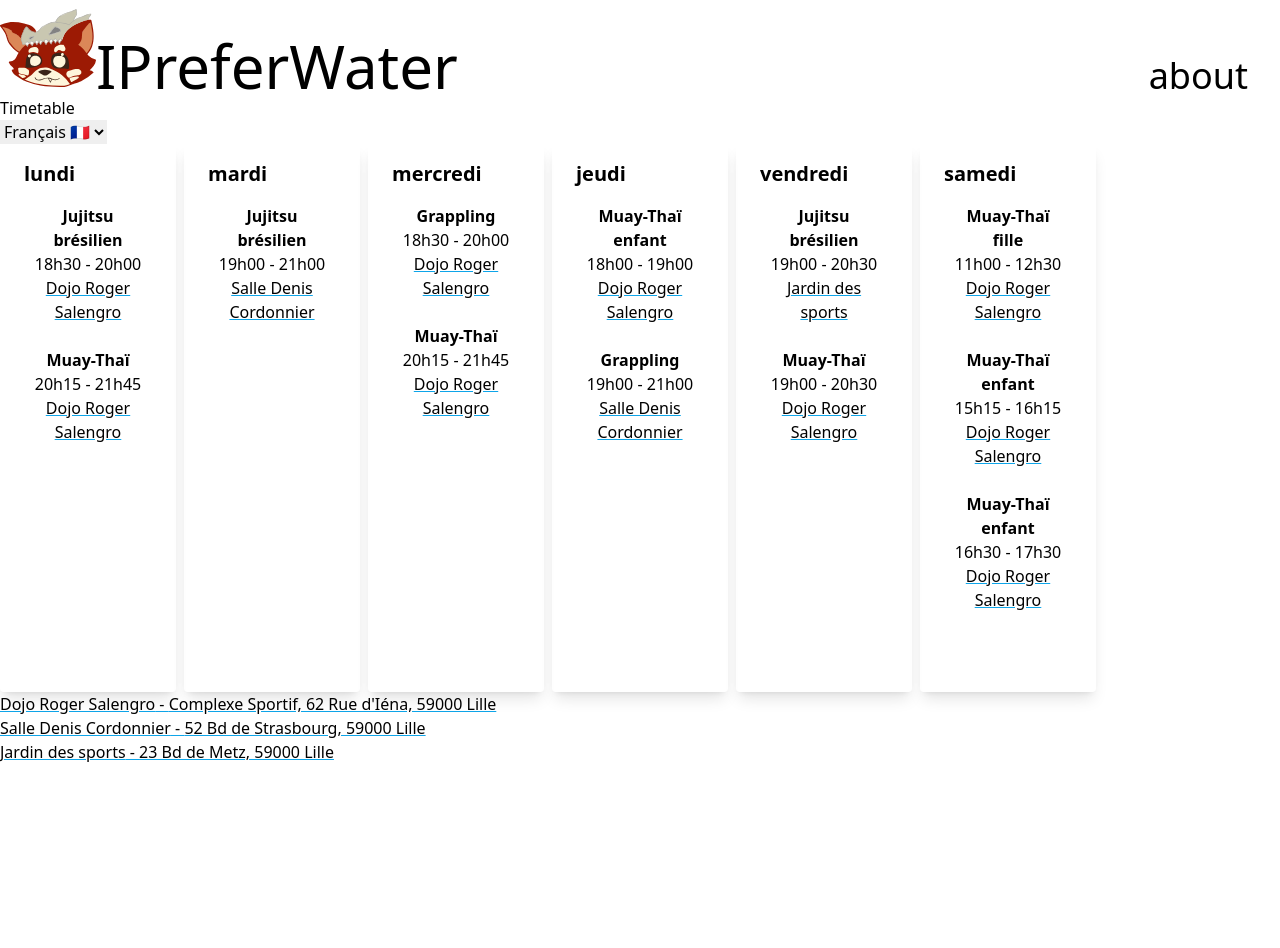
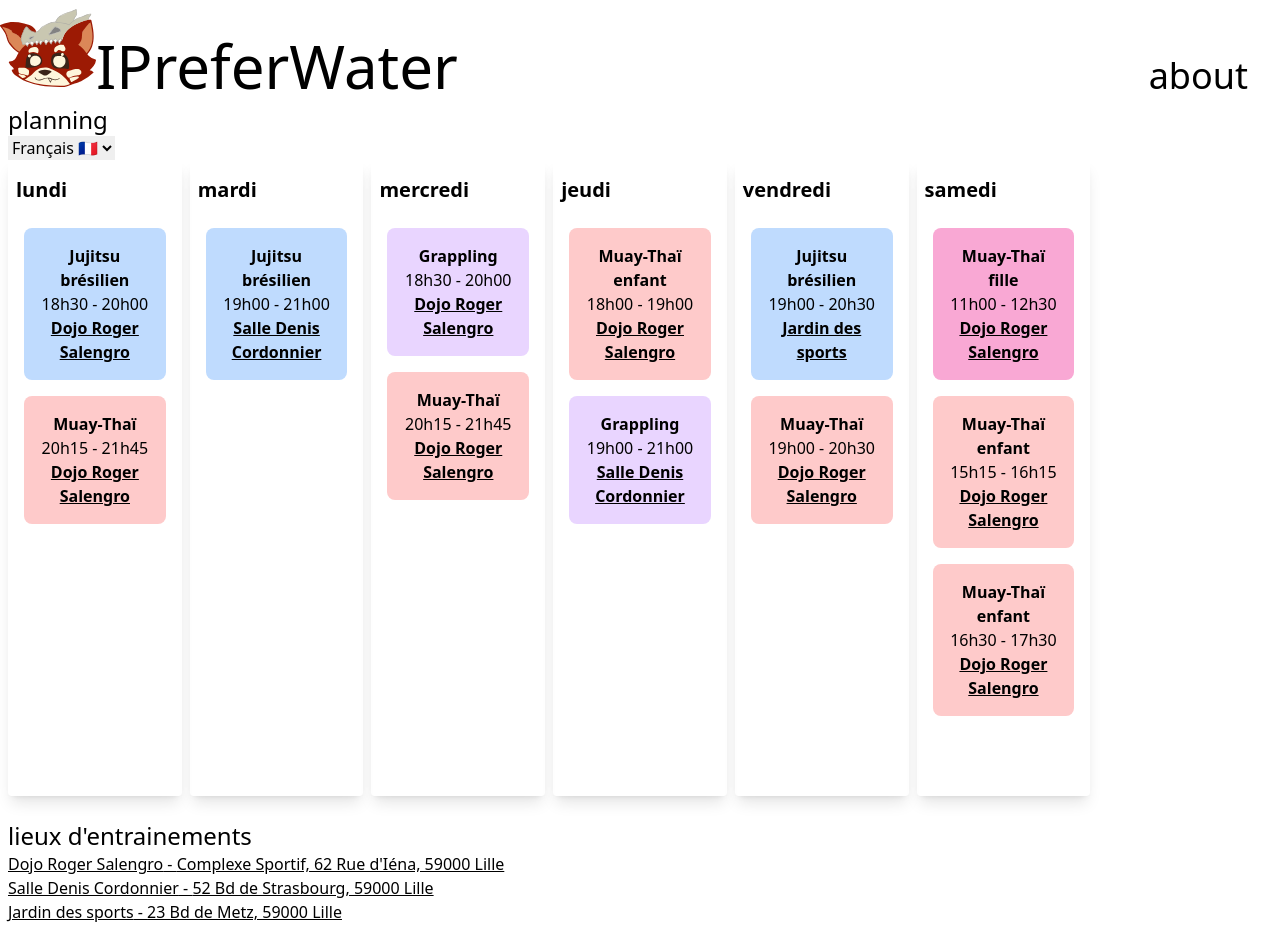
Before and after one commit to IPreferWater/ipreferwater-website, a Next.js app: page /timetable/pantheres-lille in a window 1280 px wide. Before the commit the page ends 800 px from the top, so only its background shows below. Built offline with nearby package versions, Linux system fonts and the light colour scheme.

Commit message:
feat(timetable): finish dev

```diff
--- a/components/timetable/Day.tsx
+++ b/components/timetable/Day.tsx
@@ -17,10 +17,6 @@ type PlanningDayProps = {
     function updateEventsIdsAndPlaceIds(event :IEvent) : IEventUpdated{
 
         const eventID = eventIds[event.eventId]
-
-        if (eventID == null){
-          console.log(`can't find the id ${event.eventId} in  event \n ${JSON.stringify(event)} \n in list of eventID \n${JSON.stringify(eventIds)}`)
-        }
         const place = placeIds[event.placeId]
 
          return {
@@ -32,19 +28,19 @@ type PlanningDayProps = {
          } as IEventUpdated;
       }
 
-    return (<div className="min-h-200 min-w-200 rounded overflow-hidden shadow-lg relative">
+    return (<div className="rounded overflow-hidden shadow-lg relative">
 
-      <div className="px-6 py-4 pb-16">
-        <div className="flex flex-row justify-between">
+      <div className="px-2 py-4 pb-16">
+        <div className="flex flex-row">
           <div className="font-bold text-xl mb-2">
              {getLabelDayByLanguage(day.dayID, language)}
           </div>
           <div className="text-xs"></div>
         </div>
 
-        <ul className={`min-h-32 min-w-32`}>
+        <ul>
           {day.events.map((event, i) =>
-            <li key={i} className={`flex flex-col text-center rounded-lg text-beach-grey p-2 mb-2 todo-color}`}>
+            <li key={i} className={`text-center mx-2 my-4`}>
               <TimetableEvent event={updateEventsIdsAndPlaceIds(event)}/>
             </li>
           )}
--- a/components/timetable/TimetableEvent.tsx
+++ b/components/timetable/TimetableEvent.tsx
@@ -6,13 +6,27 @@ type EventProps = {
 
   export function TimetableEvent({event}:EventProps) {
 
+    function getBgColorFromColorID(colorID:string) : string{
+      switch (colorID) {
+        case 'red':
+          return 'bg-red-200'
+        case 'blue':
+          return 'bg-blue-200'
+          case 'purple':
+          return 'bg-purple-200'
+          case 'pink':
+          return 'bg-pink-300'
+      }
+      return ''
+    }
+
     return (
-      <div className={`flex flex-col bg-${event.color}`}>
-              <div className={`font-semibold`}>
-                {event.eventLabel}
-              </div>
-              <div>{event.start} - {event.end}</div>
-              <a className='underline decoration-sky-500' href={event.place.gmap} target='_blank'>{event.place.label}</a>
-              </div>
+      <div className={`flex flex-col rounded-lg p-4 ${getBgColorFromColorID(event.color)}`}>
+        <div className={`font-bold`}>
+          {event.eventLabel}
+        </div>
+        <div>{event.start} - {event.end}</div>
+        <a className='underline font-semibold' href={event.place.gmap} target='_blank'>{event.place.label}</a>
+      </div>
 )
   }
--- a/data/timetable/pantheres-lille.json
+++ b/data/timetable/pantheres-lille.json
@@ -111,35 +111,35 @@
           "FR":"Jujitsu brésilien",
           "EN":"Brazilian jujitsu"
         },
-        "color": "blue-300"
+        "color": "blue"
       },
       "nogi" : {
         "labels":{
           "FR":"Grappling",
           "EN":"Grappling"
         },
-        "color": "purple-300"
+        "color": "purple"
       },
       "boxtai" : {
         "labels":{
           "FR":"Muay-Thaï",
           "EN":"Muay-Thaï"
         },
-        "color": "red-300"
+        "color": "red"
       },
       "boxtaikid" : {
         "labels":{
           "FR":"Muay-Thaï enfant",
           "EN":"Muay-Thaï kid"
         },
-        "color": "red-200"
+        "color": "red"
       },
       "boxtaigirl" : {
         "labels":{
           "FR":"Muay-Thaï fille",
           "EN":"Muay-Thaï girl"
         },
-        "color": "pink-200"
+        "color": "pink"
       }
     },
     "placeIds" : {
@@ -156,7 +156,7 @@
       "jardin": {
         "label":"Jardin des sports",
         "address" : "23 Bd de Metz, 59000 Lille",
-        "gmap":"50.620651125644066, 3.038042846157788"
+        "gmap":"https://www.google.com/maps/place/50%C2%B037'14.3%22N+3%C2%B002'17.0%22E/@50.6206511,3.0354625,17z/data=!3m1!4b1!4m4!3m3!8m2!3d50.6206511!4d3.0380428?hl=fr&entry=ttu"
       }
     }
     }
--- a/pages/timetable/[id].tsx
+++ b/pages/timetable/[id].tsx
@@ -1,7 +1,6 @@
-import Link from 'next/link'
 import Layout from '../../components/Layout'
 import { getAllTimetableIds, getTimetableData } from '../api/timetable'
-import { IEvent, IEventIds, IEventUpdated, IPlaceIds, ITimetable } from '../../interfaces'
+import { ITimetable } from '../../interfaces'
 import { Day } from '../../components/timetable/Day'
 import React from 'react'
 
@@ -9,42 +8,59 @@ type TimetableProps = {
   timetable: ITimetable,
   id: string
 }
+
+interface ILabels {
+  [key: string]: {
+    title: string;
+    places: string;
+  };
+}
+
 export default function TimeTablePage ({timetable, id}: TimetableProps) {
 
   const [language, setlanguage] = React.useState("FR");
+  const labels: ILabels = {
+    'FR': {
+      "title": "planning",
+      "places":"lieux d'entrainements"
+    },
+    'EN': {
+      "title": "timetable",
+      "places":"places of training"
+    }
+  }
 
   const onChangeLanguage = (event: React.ChangeEvent<HTMLSelectElement>) => {
-
     const value = event.target.value;
     setlanguage(value);
   };
 
   return <Layout title={`Timetable ${id}`}>
-    <h1>Timetable</h1>
+    <div className='m-2'>
+    <h1 className='font-bol text-2xl'>{labels[language].title}</h1>
 
 <select name="language" id="language-select" onChange={onChangeLanguage}>
     <option  value="FR">Français 🇫🇷</option>
     <option value="EN">English 🇬🇧</option>
 </select>
 
-    <div className="grid grid-cols-1 sm:grid-cols-2 md:grid-cols-3 lg:grid-cols-7 gap-2">
+    <div className="grid grid-cols-1 sm:grid-cols-2 lg:grid-cols-3 xl:grid-cols-7 gap-2">
             {timetable.dayTimetables.map((day, index) =>
              <Day  key={index} day={day} eventIds={timetable.eventIds} placeIds={timetable.placeIds} language={language}/>
              )}
         </div>
 
-    <div className='flex flex-col'>
+    <div className='my-6 flex flex-col'>
+    <h1 className='font-bol text-2xl'>{labels[language].places}</h1>
     {Object.values(timetable.placeIds).map((place, index) => (
-        <a key={index} href={place.gmap} className='underline decoration-sky-500'>
+        <a key={index} href={place.gmap} target='_blank' className='underline'>
           {place.label} - {place.address}
         </a>
       ))}
     </div>
-
+    </div>
   </Layout>
 }
-
-
 
 export async function getStaticProps(context:any) {
   const id = context.params.id
```
